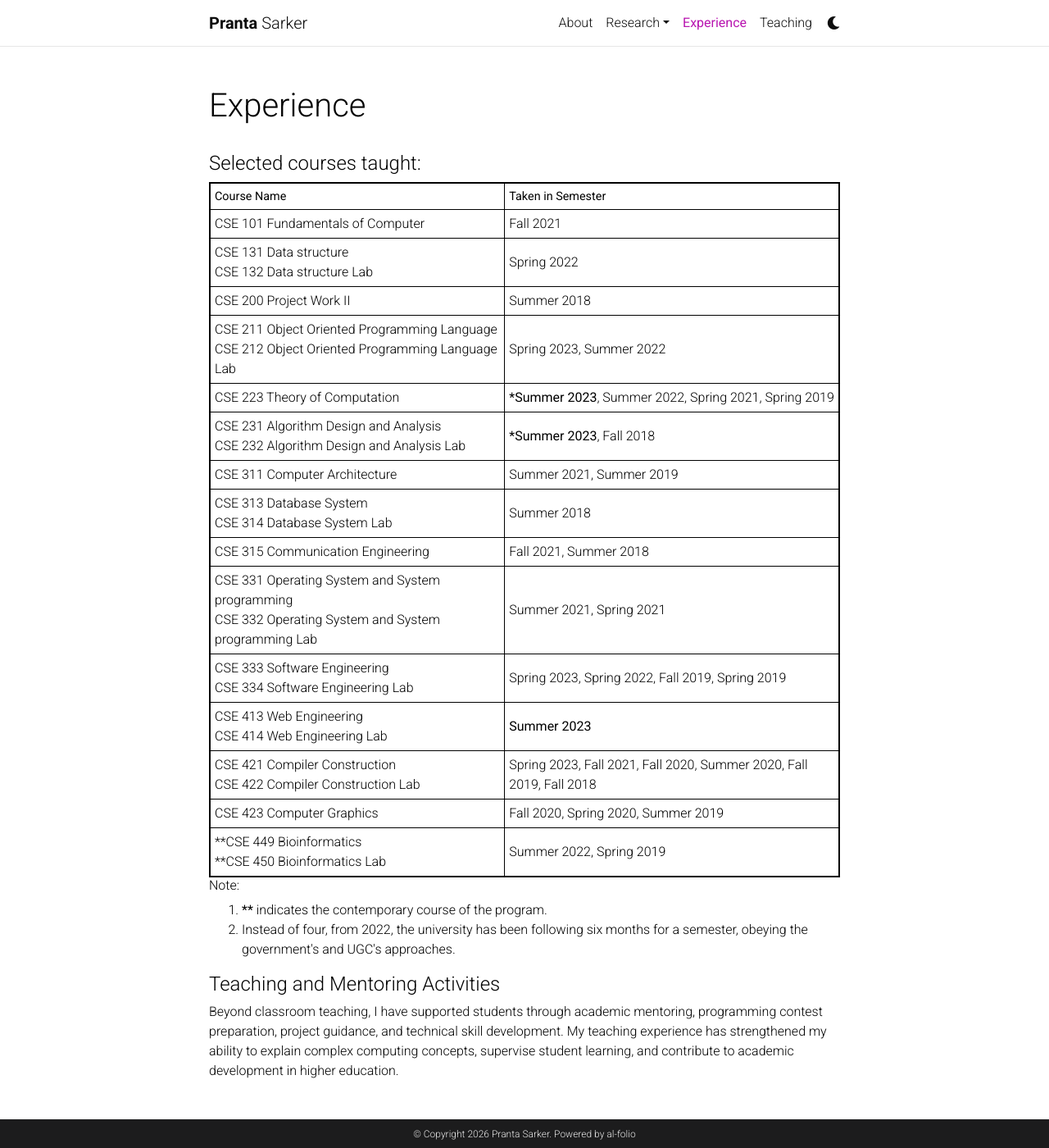
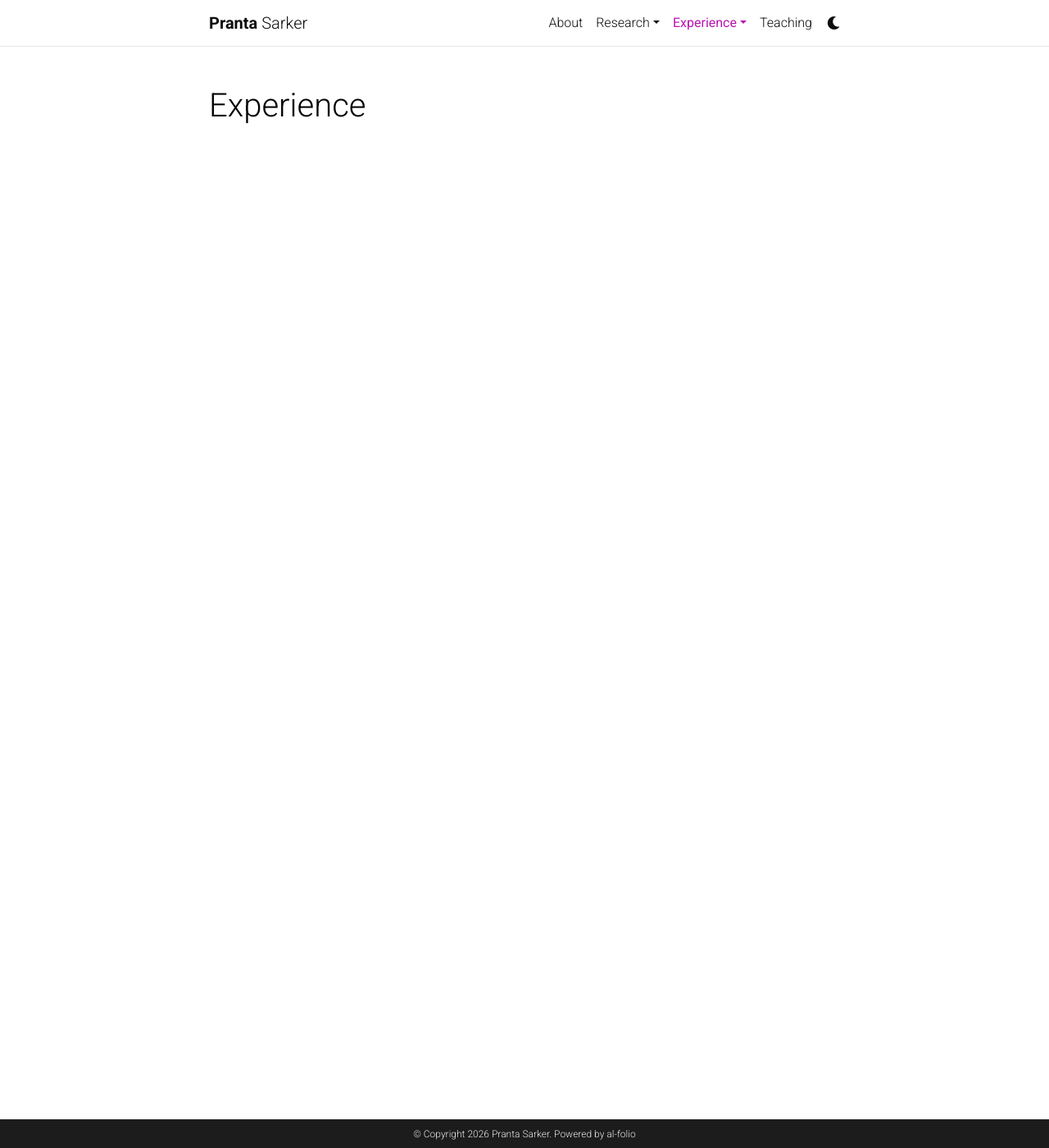
Before and after one commit to psarkerbd/psarkerbd.github.io, a Jekyll site: the page built from _pages/experience.md, in a window 1280 px wide and 1400 px high. Shown: the whole window at 82% size. Built offline with Jekyll 4.4.1, drawn with Linux system fonts in a browser that asks for light colours; comment, search, counter and statistics services are not loaded; a style sheet for code colours, icons or effects is not loaded.

Commit message:
Update experience.md

```diff
--- a/_pages/experience.md
+++ b/_pages/experience.md
@@ -1,97 +1,13 @@
 ---
 layout: page
-permalink: /experience/
 title: Experience
-description:
 nav: true
-nav_order: 3
+nav_order: 2
+dropdown: true
+children:
+    - title: Academic
+      permalink: /experience/
+    - title: divider
+    - title: Teaching
+      permalink: /teaching/
 ---
-<h4>Selected courses taught:</h4>
-<style>
-table {
-  border-collapse: collapse;
-  border: 2px solid black;
-}
-
-th, td {
-  padding: 5px;
-  border: 1px solid black;
-}
-</style>
-
-<table style="width:100%">
-  <tr>
-    <th>Course Name</th>
-    <th>Taken in Semester</th>
-  </tr>
-  <tr>
-    <td>CSE 101 Fundamentals of Computer</td>
-    <td>Fall 2021</td>
-  </tr>
-  <tr>
-    <td>CSE 131 Data structure <br/>CSE 132 Data structure Lab</td>
-    <td>Spring 2022</td>
-  </tr>
-  <tr>
-    <td>CSE 200 Project Work II </td>
-    <td>Summer 2018</td>
-  </tr>
-   <tr>
-    <td>CSE 211 Object Oriented Programming Language <br/> CSE 212 Object Oriented Programming Language Lab</td>
-    <td>Spring 2023, Summer 2022</td>
-  </tr>
-   <tr>
-    <td>CSE 223 Theory of Computation</td>
-    <td><b>*Summer 2023</b>, Summer 2022, Spring 2021, Spring 2019</td>
-  </tr>
-   <tr>
-    <td>CSE 231 Algorithm Design and Analysis <br/> CSE 232 Algorithm Design and Analysis Lab</td>
-    <td><b>*Summer 2023</b>, Fall 2018</td>
-  </tr>
-   <tr>
-    <td>CSE 311 Computer Architecture</td>
-    <td>Summer 2021, Summer 2019</td>
-  </tr>
-  <tr>
-    <td>CSE 313 Database System <br/>CSE 314 Database System Lab</td>
-    <td>Summer 2018</td>
-  </tr>
-  <tr>
-    <td>CSE 315 Communication Engineering</td>
-    <td>Fall 2021, Summer 2018</td>
-  </tr>
-   <tr>
-    <td>CSE 331 Operating System and System programming <br/>CSE 332 Operating System and System programming Lab </td>
-    <td>Summer 2021, Spring 2021</td>
-  </tr>
-   <tr>
-    <td>CSE 333 Software Engineering <br/> CSE 334 Software Engineering Lab</td>
-    <td>Spring 2023, Spring 2022, Fall 2019, Spring 2019</td>
-  </tr>
-  <tr>
-    <td>CSE 413 Web Engineering <br/>CSE 414 Web Engineering Lab</td>
-    <td><b>Summer 2023</b></td>
-  </tr>
-    <tr>
-    <td>CSE 421 Compiler Construction <br/>CSE 422 Compiler Construction Lab</td>
-    <td>Spring 2023, Fall 2021, Fall 2020, Summer 2020, Fall 2019, Fall 2018</td>
-  </tr>
-  <tr>
-    <td>CSE 423 Computer Graphics </td>
-    <td>Fall 2020, Spring 2020, Summer 2019</td>
-  </tr>
-   <tr>
-    <td>**CSE 449 Bioinformatics <br/>**CSE 450 Bioinformatics Lab</td>
-    <td>Summer 2022, Spring 2019</td>
-  </tr>
-</table>
-<h6>Note:</h6>
-<ol>
-    <li id="footnote-2"><b> ** </b> indicates the contemporary course of the program. </li>
-    <li id="footnote-3">Instead of four, from 2022, the university has been following six months for a semester, obeying the government's and UGC's approaches.</li>
-</ol>
-
-<h4>Teaching and Mentoring Activities</h4>
-<p style="text-align: justufy">
-Beyond classroom teaching, I have supported students through academic mentoring, programming contest preparation, project guidance, and technical skill development. My teaching experience has strengthened my ability to explain complex computing concepts, supervise student learning, and contribute to academic development in higher education.
-</p>
```
